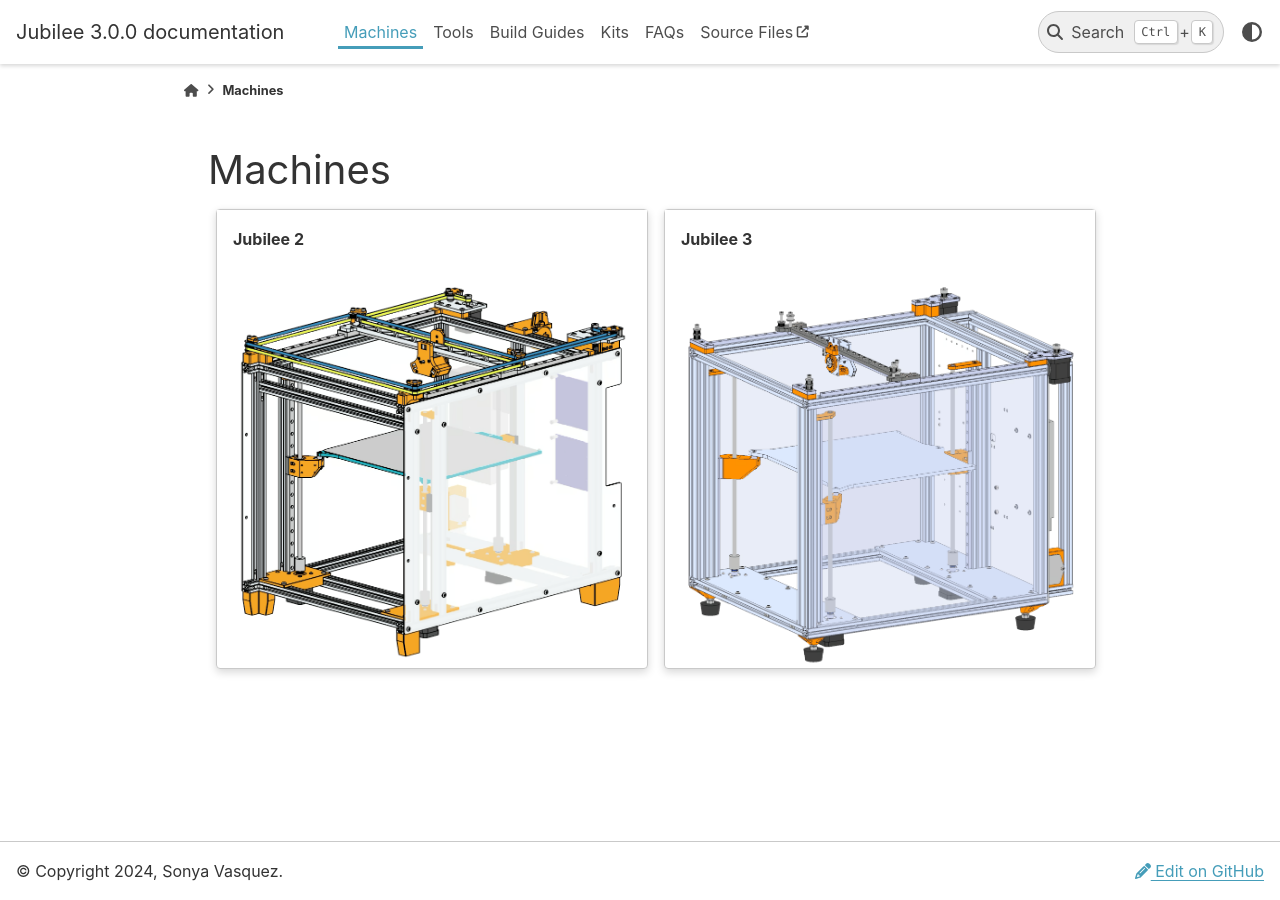
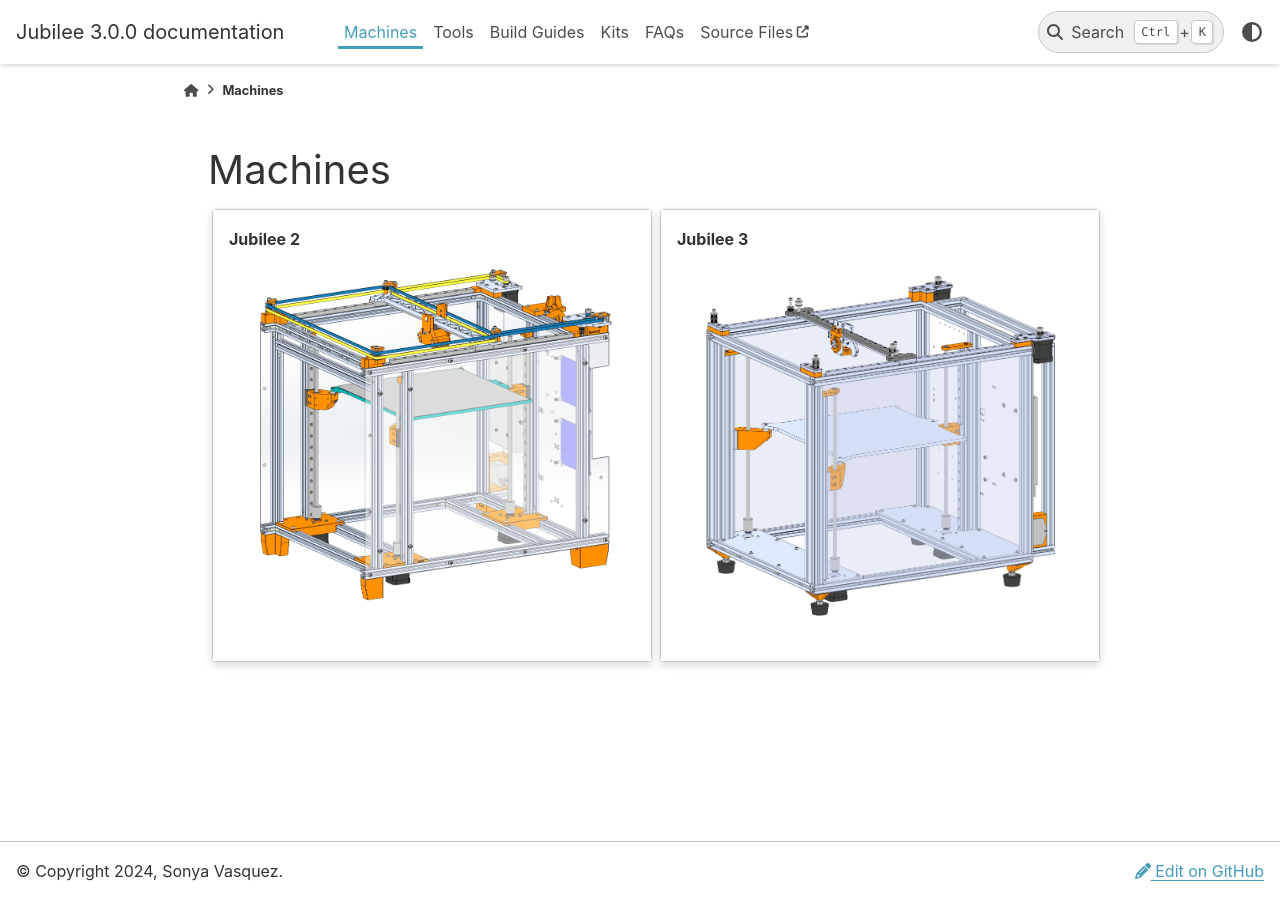
Before and after one commit to jubilee3d/jubilee3d.github.io, a Sphinx documentation site: the page built from docs/source/machines/machines.rst, in a window 1280 px wide. Built offline with Sphinx 7.4.7 and the PyData theme 0.15.4, drawn with Linux system fonts in a browser that asks for light colours; pages that are not in the unit, such as notebooks, are missing from menus.

Commit message:
update machines overview page

```diff
--- a/docs/source/machines/machines.rst
+++ b/docs/source/machines/machines.rst
@@ -4,13 +4,21 @@
 .. grid:: 2
 
     .. grid-item-card:: Jubilee 2
-       :padding: 0 0 2 2
+       :padding: 0 0 1 1
        :link: /index
        :link-type: any
-       :img-bottom: pics/jubilee_v2.avif
+
+       .. figure:: pics/jubilee_v2.avif
+         :width: 500
+         :class: dark-light
+         :align: center
 
     .. grid-item-card:: Jubilee 3
-       :padding: 0 0 2 2
+       :padding: 0 0 1 1
        :link: jubilee3
        :link-type: any
-       :img-bottom: pics/jubilee_v3.avif
+
+       .. figure:: pics/jubilee_v3.avif
+         :width: 500
+         :class: dark-light
+         :align: center
```
Also changed, not shown: docs/source/machines/pics/jubilee_v2.avif.
